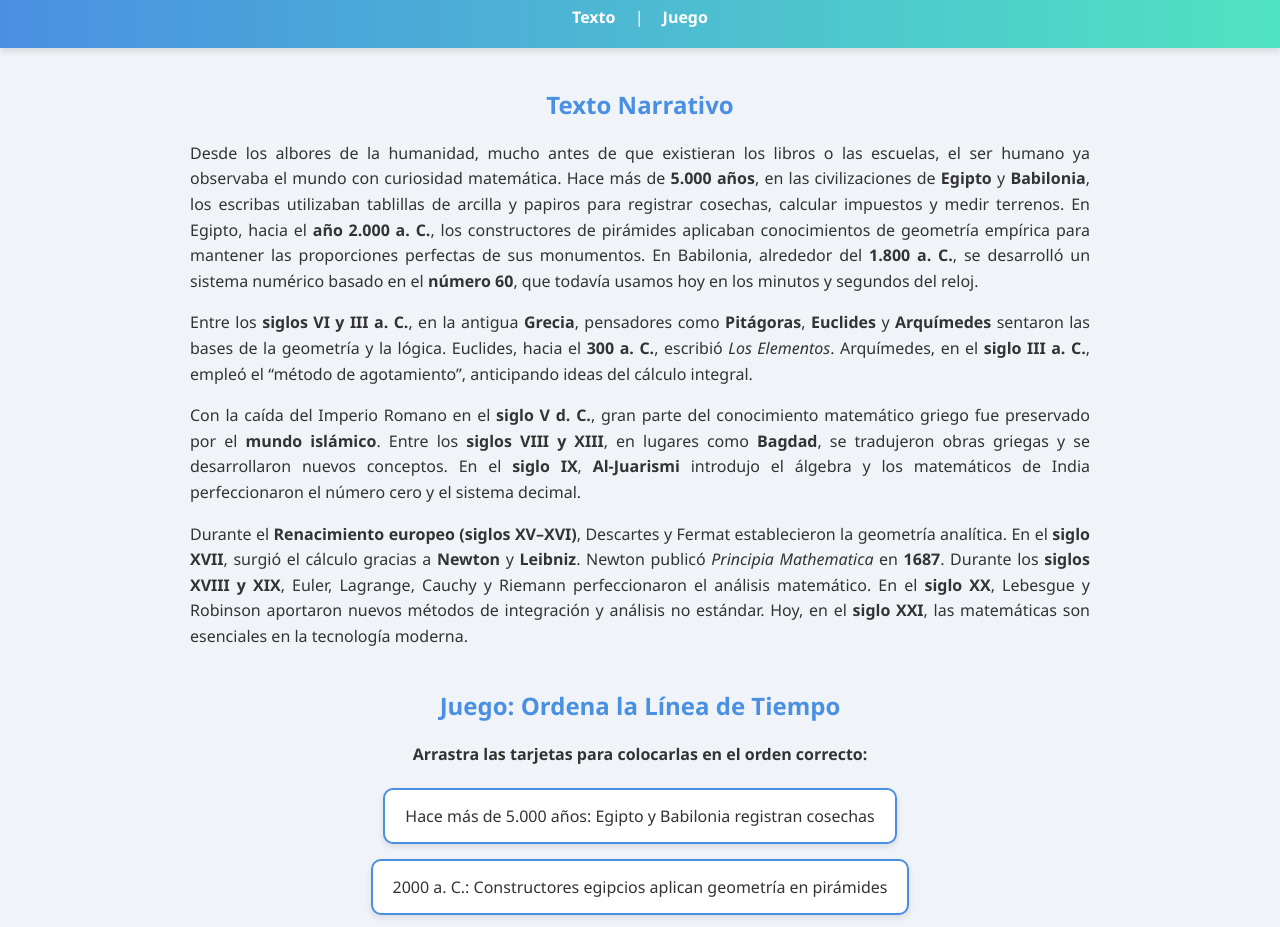
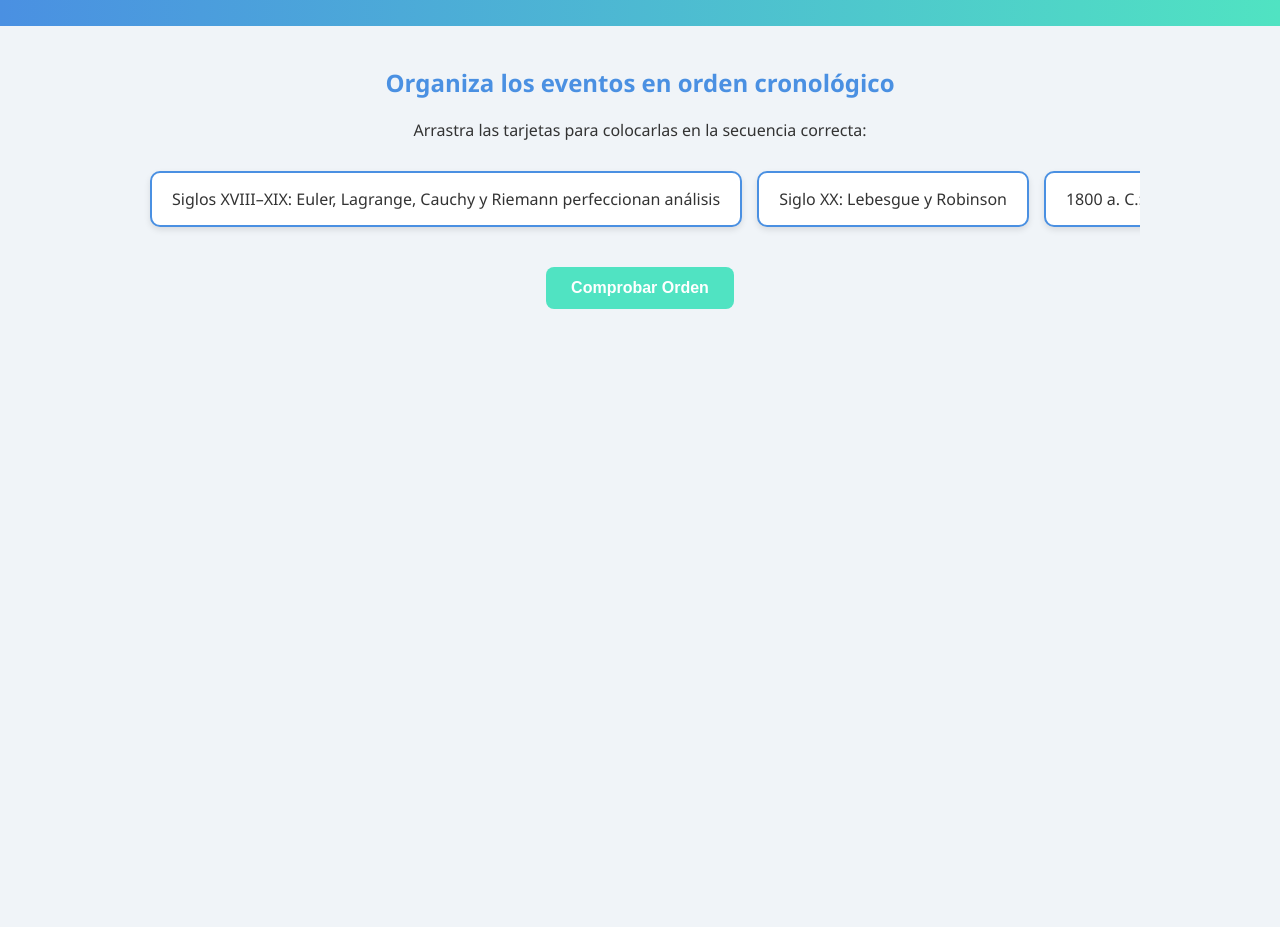
Before and after one commit to Dylantir/Historia-calculo, a plain HTML site: page index.html in a window 1280 px wide. Shown: the part 100-1027 px from the top of the page. After the commit the page ends 800 px from the top, so only its background shows below. Drawn offline with Linux system fonts and the light colour scheme.

Commit message:
Update index.html

```diff
--- a/index.html
+++ b/index.html
@@ -3,9 +3,8 @@
 <head>
 <meta charset="UTF-8">
 <meta name="viewport" content="width=device-width, initial-scale=1.0">
-  <title>Historia del Cálculo y las Matemáticas</title>
+<title>Línea de Tiempo: Historia del Cálculo</title>
 <style>
-    /* ===== Estilos generales ===== */
   body {
     font-family: 'Segoe UI', Tahoma, Geneva, Verdana, sans-serif;
     margin: 0;
@@ -19,23 +18,10 @@
     color: white;
     padding: 20px;
     text-align: center;
-      box-shadow: 0 4px 6px rgba(0,0,0,0.1);
-    }
-
-    nav a {
-      color: white;
-      margin: 0 15px;
-      text-decoration: none;
-      font-weight: bold;
-      transition: 0.3s;
-    }
-
-    nav a:hover {
-      text-decoration: underline;
   }
 
   main {
-      max-width: 900px;
+    max-width: 1000px;
     margin: 30px auto;
     padding: 0 20px;
   }
@@ -46,55 +32,35 @@
     text-align: center;
   }
 
-    p {
-      line-height: 1.6;
-      margin-bottom: 15px;
-      text-align: justify;
+  ul.timeline {
+    display: flex;
+    flex-direction: row; /* Línea horizontal */
+    gap: 15px;
+    overflow-x: auto;
+    padding: 10px;
+    list-style: none;
+    margin: 20px 0;
   }
 
-    footer {
-      text-align: center;
-      padding: 15px;
-      background: #4a90e2;
-      color: white;
-      margin-top: 40px;
-    }
-
-    /* ===== Juego de línea de tiempo ===== */
-    #juego p {
-      text-align: center;
-      font-weight: bold;
-      margin-bottom: 20px;
-    }
-
-    ul.sortable {
-      list-style: none;
-      padding: 0;
-      margin: 20px auto;
-      display: flex;
-      flex-wrap: wrap;
-      justify-content: center;
-      gap: 15px;
-    }
-
-    ul.sortable li {
+  ul.timeline li {
     padding: 15px 20px;
     background: #ffffff;
     border: 2px solid #4a90e2;
     border-radius: 10px;
-      min-width: 220px;
+    min-width: 200px;
     text-align: center;
     cursor: grab;
     box-shadow: 0 3px 6px rgba(0,0,0,0.1);
     transition: transform 0.2s, background 0.3s;
+    flex-shrink: 0; /* que no se achique */
   }
 
-    ul.sortable li:hover {
+  ul.timeline li:hover {
+    transform: scale(1.05);
     background: #e6f2ff;
-      transform: scale(1.05);
   }
 
-    ul.sortable li.dragging {
+  ul.timeline li.dragging {
     opacity: 0.5;
   }
 
@@ -109,7 +75,6 @@
     color: #fff;
     font-weight: bold;
     cursor: pointer;
-      transition: 0.3s;
   }
 
   button:hover {
@@ -126,32 +91,14 @@
 </head>
 <body>
 <header>
-    <h1>Historia del Cálculo y las Matemáticas</h1>
-    <nav>
-      <a href="#texto">Texto</a> |
-      <a href="#juego">Juego</a>
-    </nav>
+  <h1>Línea de Tiempo: Historia del Cálculo</h1>
 </header>
 
 <main>
-    <!-- ===== Texto narrativo ===== -->
-    <section id="texto">
-      <h2>Texto Narrativo</h2>
-      <p>Desde los albores de la humanidad, mucho antes de que existieran los libros o las escuelas, el ser humano ya observaba el mundo con curiosidad matemática. Hace más de <strong>5.000 años</strong>, en las civilizaciones de <strong>Egipto</strong> y <strong>Babilonia</strong>, los escribas utilizaban tablillas de arcilla y papiros para registrar cosechas, calcular impuestos y medir terrenos. En Egipto, hacia el <strong>año 2.000 a. C.</strong>, los constructores de pirámides aplicaban conocimientos de geometría empírica para mantener las proporciones perfectas de sus monumentos. En Babilonia, alrededor del <strong>1.800 a. C.</strong>, se desarrolló un sistema numérico basado en el <strong>número 60</strong>, que todavía usamos hoy en los minutos y segundos del reloj.</p>
+  <h2>Organiza los eventos en orden cronológico</h2>
+  <p style="text-align:center;">Arrastra las tarjetas para colocarlas en la secuencia correcta:</p>
 
-      <p>Entre los <strong>siglos VI y III a. C.</strong>, en la antigua <strong>Grecia</strong>, pensadores como <strong>Pitágoras</strong>, <strong>Euclides</strong> y <strong>Arquímedes</strong> sentaron las bases de la geometría y la lógica. Euclides, hacia el <strong>300 a. C.</strong>, escribió <em>Los Elementos</em>. Arquímedes, en el <strong>siglo III a. C.</strong>, empleó el “método de agotamiento”, anticipando ideas del cálculo integral.</p>
-
-      <p>Con la caída del Imperio Romano en el <strong>siglo V d. C.</strong>, gran parte del conocimiento matemático griego fue preservado por el <strong>mundo islámico</strong>. Entre los <strong>siglos VIII y XIII</strong>, en lugares como <strong>Bagdad</strong>, se tradujeron obras griegas y se desarrollaron nuevos conceptos. En el <strong>siglo IX</strong>, <strong>Al-Juarismi</strong> introdujo el álgebra y los matemáticos de India perfeccionaron el número cero y el sistema decimal.</p>
-
-      <p>Durante el <strong>Renacimiento europeo (siglos XV–XVI)</strong>, Descartes y Fermat establecieron la geometría analítica. En el <strong>siglo XVII</strong>, surgió el cálculo gracias a <strong>Newton</strong> y <strong>Leibniz</strong>. Newton publicó <em>Principia Mathematica</em> en <strong>1687</strong>. Durante los <strong>siglos XVIII y XIX</strong>, Euler, Lagrange, Cauchy y Riemann perfeccionaron el análisis matemático. En el <strong>siglo XX</strong>, Lebesgue y Robinson aportaron nuevos métodos de integración y análisis no estándar. Hoy, en el <strong>siglo XXI</strong>, las matemáticas son esenciales en la tecnología moderna.</p>
-    </section>
-
-    <!-- ===== Juego ===== -->
-    <section id="juego">
-      <h2>Juego: Ordena la Línea de Tiempo</h2>
-      <p>Arrastra las tarjetas para colocarlas en el orden correcto:</p>
-
-      <ul id="eventos" class="sortable">
+  <ul id="timeline" class="timeline">
     <li data-orden="1">Hace más de 5.000 años: Egipto y Babilonia registran cosechas</li>
     <li data-orden="2">2000 a. C.: Constructores egipcios aplican geometría en pirámides</li>
     <li data-orden="3">1800 a. C.: Babilonia desarrolla sistema base 60</li>
@@ -170,17 +117,19 @@
 
   <button id="comprobar">Comprobar Orden</button>
   <p id="resultado"></p>
-    </section>
 </main>
 
-  <footer>
-    <p>&copy; 2025 Dylan Tirado</p>
-  </footer>
+<script>
+  const lista = document.getElementById('timeline');
+  const resultado = document.getElementById('resultado');
 
-  <script>
-    // ===== Drag & Drop =====
-    const lista = document.getElementById('eventos');
-    const resultado = document.getElementById('resultado');
+  // ===== Función para desordenar los elementos al cargar =====
+  function shuffleList() {
+    for (let i = lista.children.length; i >= 0; i--) {
+      lista.appendChild(lista.children[Math.random() * i | 0]);
+    }
+  }
+  shuffleList();
 
   let dragSrcEl = null;
 
@@ -200,12 +149,9 @@
   function handleDrop(e) {
     if (e.stopPropagation) e.stopPropagation();
     if (dragSrcEl !== this) {
-        // Intercambiar nodos completos
       const temp = this.cloneNode(true);
       this.replaceWith(dragSrcEl.cloneNode(true));
       dragSrcEl.replaceWith(temp);
-
-        // Reasignar eventos a los nuevos nodos
       addDragEvents();
     }
     return false;
@@ -230,32 +176,29 @@
       item.addEventListener('dragend', handleDragEnd);
     });
   }
-
-    // Inicializar eventos
   addDragEvents();
 
-    // ===== Comprobar orden =====
   document.getElementById('comprobar').addEventListener('click', function() {
     const elementos = Array.from(lista.querySelectorAll('li'));
     let correctos = 0;
 
-      elementos.forEach((el, i) => {
-        if (parseInt(el.getAttribute('data-orden')) === i + 1) {
-          el.style.background = "#d4edda"; // verde si correcto
-          el.style.borderColor = "#28a745";
+    elementos.forEach((el,i)=>{
+      if(parseInt(el.getAttribute('data-orden'))===i+1){
+        el.style.background="#d4edda";
+        el.style.borderColor="#28a745";
         correctos++;
-        } else {
-          el.style.background = "#f8d7da"; // rojo si incorrecto
-          el.style.borderColor = "#dc3545";
+      }else{
+        el.style.background="#f8d7da";
+        el.style.borderColor="#dc3545";
       }
     });
 
-      if (correctos === elementos.length) {
-        resultado.textContent = '¡Perfecto! Todos los eventos están en orden.';
-        resultado.style.color = '#28a745';
-      } else {
-        resultado.textContent = `Hay ${elementos.length - correctos} evento(s) fuera de lugar.`;
-        resultado.style.color = '#dc3545';
+    if(correctos===elementos.length){
+      resultado.textContent="¡Perfecto! Todos los eventos están en orden.";
+      resultado.style.color="#28a745";
+    }else{
+      resultado.textContent=`Hay ${elementos.length - correctos} evento(s) fuera de lugar.`;
+      resultado.style.color="#dc3545";
     }
   });
 </script>
```
Lines whose indentation alone changed are shown as unchanged.
